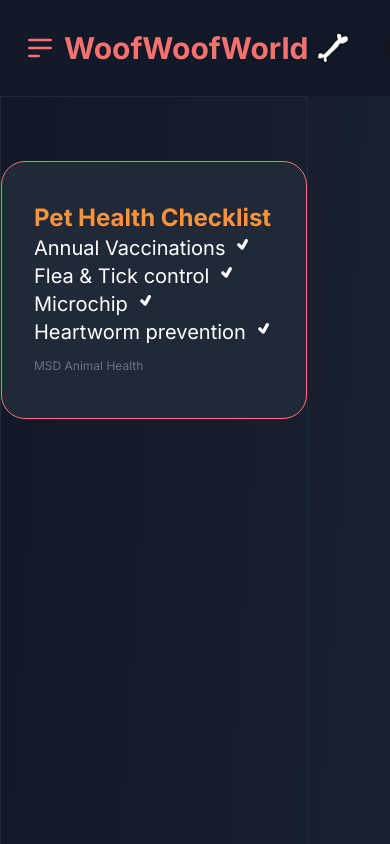
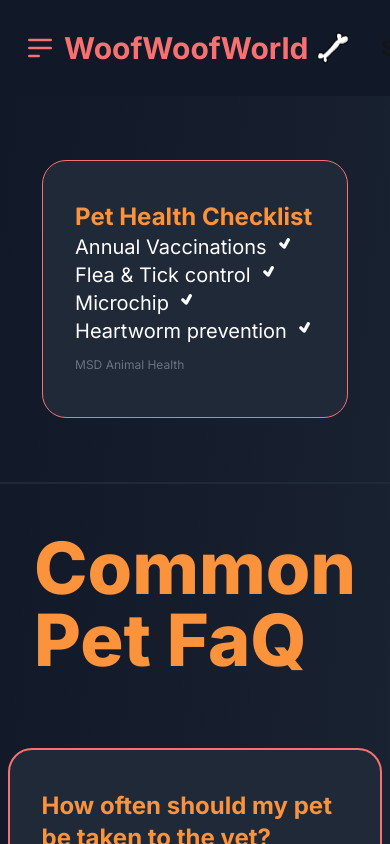
Before and after one commit to nezinauuu/Year4_FinalProject, a Next.js app in the folder year4project/: page /PetPractices in a window 390 px wide. Shown: the top 844 px of the page. Built offline with nearby package versions, Linux system fonts and the light colour scheme; no server answers.

Commit message:
Fix Pet Practices
now correctly dynamically adjusts to phones.

```diff
--- a/year4project/app/(main)/(routes)/PetPractices/page.tsx
+++ b/year4project/app/(main)/(routes)/PetPractices/page.tsx
@@ -27,10 +27,10 @@ const PetPractices = () => {
     <div>
       <Nav />
 
-      <div className="bg-gradient-to-br from-gray-900 to-gray-800">
+      <div className="bg-gradient-to-br from-gray-900 to-gray-800 flex justify-center flex-col">
         {/* <Nav /> */}
-        <div className="flex flex-row flex-wrap">
-          <div className="min-h-screen lg:w-1/6 flex lg:items-center py-16 flex-col lg:gap-2 border border-gray-800">
+        <div className="flex flex-row flex-wrap justify-center">
+          <div className="lg:w-1/6 flex lg:items-center py-16 flex-col lg:gap-2 lg:border border-gray-800">
             <div className="lg:w-5/6 border rounded-3xl bg-gray-800 border-red-400 flex justify-start px-8 text-white lg:text-2xl text-2xl py-10">
               <div className="flex-col">
                 <h1 className="text-orange-400 font-bold">
@@ -64,7 +64,7 @@ const PetPractices = () => {
           </div>
 
           <div className="min-h-screen lg:w-4/6 flex items-center  flex-col gap-6 border-2 border-gray-800">
-            <h1 className="text-7xl justify-center flex  py-12 font-extrabold text-orange-400">
+            <h1 className="text-7xl justify-center flex py-12 font-extrabold px-16 text-orange-400">
               Common Pet FaQ
             </h1>
 
@@ -247,10 +247,10 @@ const PetPractices = () => {
             </div>
           </div>
 
-          <div className="min-h-screen lg:w-1/6 flex items-center justify-center flex-col gap-2 border border-gray-800"></div>
+          <div className=" lg:w-1/6 flex items-center justify-center flex-col gap-2 border border-gray-800"></div>
         </div>
-        <h1 className="text-5xl justify-center flex  py-12 font-extrabold text-orange-400">
-          Have more questions? Make a forum
+        <h1 className="lg:text-5xl justify-center flex  py-12 font-extrabold text-orange-400 flex-col text-wrap break-all text-4xl items-center">
+          <p>Have more questions?</p> <p>Make a forum</p>
           <Link
             className="px-3 underline decoration-dotted hover:text-red-400"
             href={"/forums"}
```
